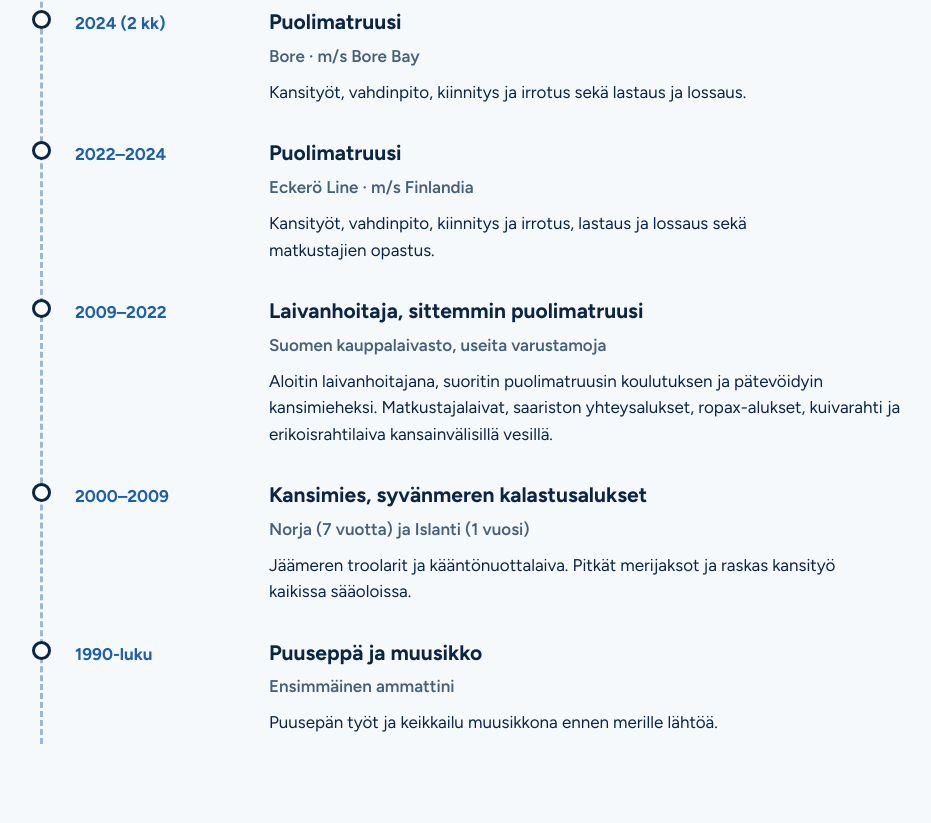
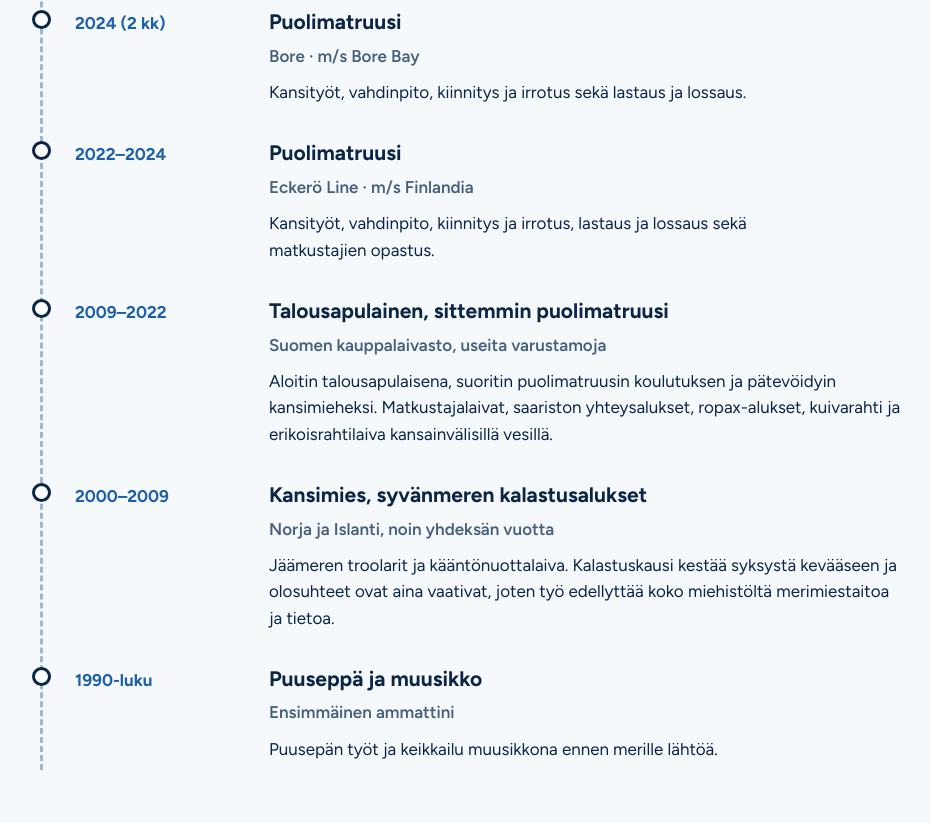
Before and after one commit to SamppaFIN/RauliRantanenCV, a plain HTML site: page index.html in a window 1280 px wide. Shown: the part 2578-3401 px from the top of the page, without its empty margins (48-979 px from the left). Drawn offline with nearby package versions, Linux system fonts and the light colour scheme.

Commit message:
Apply Rauli's corrections to career history
Co-Authored-By: Claude Fable 5.2 <noreply@anthropic.com>
Claude-Session: https://claude.ai/code/session_01TWsByeJPdkBaNPFCWSkSME

```diff
--- a/index.html
+++ b/index.html
@@ -114,7 +114,7 @@ a{color:#1D5FA8}a:hover{color:#0B2545}
 </div>
 <div style="background: #FFFFFF; border: 1px solid #DCE6EF; border-radius: 14px; padding: 24px 24px 10px">
 <h3 style="margin: 0 0 14px; font-size: 20px; display: flex; align-items: center; gap: 10px"><span aria-hidden="true" style="width: 18px; height: 14px; background: #C8321F; box-sizing: border-box; border-left: 9px solid #FFFFFF; outline: 2px solid #C8321F"></span><span>STCW-koulutukset</span></h3>
-<div style="display: flex; flex-wrap: wrap; justify-content: space-between; gap: 2px 16px; padding: 12px 0; border-top: 1px solid #DCE6EF"><div style="font-weight: 600">Basic Safety Training</div><div style="font-size: 15px; color: #47607A">Voimassa, päivitys 2/2027</div></div>
+<div style="display: flex; flex-wrap: wrap; justify-content: space-between; gap: 2px 16px; padding: 12px 0; border-top: 1px solid #DCE6EF"><div style="font-weight: 600">Basic Safety Training</div><div style="font-size: 15px; color: #47607A">Voimassa</div></div>
 <div style="display: flex; flex-wrap: wrap; justify-content: space-between; gap: 2px 16px; padding: 12px 0; border-top: 1px solid #DCE6EF"><div style="font-weight: 600">Security Awareness (A-VI/6-1)</div><div style="font-size: 15px; color: #47607A">Voimassa</div></div>
 <div style="display: flex; flex-wrap: wrap; justify-content: space-between; gap: 2px 16px; padding: 12px 0; border-top: 1px solid #DCE6EF"><div style="font-weight: 600">Palokoulutus</div><div style="font-size: 15px; color: #47607A">Suoritettu</div></div>
 <div style="display: flex; flex-wrap: wrap; justify-content: space-between; gap: 2px 16px; padding: 12px 0; border-top: 1px solid #DCE6EF"><div style="font-weight: 600">Ensiapukoulutus</div><div style="font-size: 15px; color: #47607A">Suoritettu</div></div>
@@ -199,9 +199,9 @@ a{color:#1D5FA8}a:hover{color:#0B2545}
 <div style="display: flex; flex-wrap: wrap; gap: 4px 24px; align-items: baseline">
 <div style="flex: 0 0 170px; font-weight: 700; color: #1D5FA8">2009–2022</div>
 <div style="flex: 999 1 420px; min-width: 0; display: flex; flex-direction: column; gap: 4px">
-<h3 style="margin: 0; font-size: 21px">Laivanhoitaja, sittemmin puolimatruusi</h3>
+<h3 style="margin: 0; font-size: 21px">Talousapulainen, sittemmin puolimatruusi</h3>
 <div style="font-weight: 600; color: #47607A">Suomen kauppalaivasto, useita varustamoja</div>
-<p style="margin: 6px 0 0; max-width: 640px; text-wrap: pretty">Aloitin laivanhoitajana, suoritin puolimatruusin koulutuksen ja pätevöidyin kansimieheksi. Matkustajalaivat, saariston yhteysalukset, ropax-alukset, kuivarahti ja erikoisrahtilaiva kansainvälisillä vesillä.</p>
+<p style="margin: 6px 0 0; max-width: 640px; text-wrap: pretty">Aloitin talousapulaisena, suoritin puolimatruusin koulutuksen ja pätevöidyin kansimieheksi. Matkustajalaivat, saariston yhteysalukset, ropax-alukset, kuivarahti ja erikoisrahtilaiva kansainvälisillä vesillä.</p>
 </div>
 </div>
 </div>
@@ -211,8 +211,8 @@ a{color:#1D5FA8}a:hover{color:#0B2545}
 <div style="flex: 0 0 170px; font-weight: 700; color: #1D5FA8">2000–2009</div>
 <div style="flex: 999 1 420px; min-width: 0; display: flex; flex-direction: column; gap: 4px">
 <h3 style="margin: 0; font-size: 21px">Kansimies, syvänmeren kalastusalukset</h3>
-<div style="font-weight: 600; color: #47607A">Norja (7 vuotta) ja Islanti (1 vuosi)</div>
-<p style="margin: 6px 0 0; max-width: 640px; text-wrap: pretty">Jäämeren troolarit ja kääntönuottalaiva. Pitkät merijaksot ja raskas kansityö kaikissa sääoloissa.</p>
+<div style="font-weight: 600; color: #47607A">Norja ja Islanti, noin yhdeksän vuotta</div>
+<p style="margin: 6px 0 0; max-width: 640px; text-wrap: pretty">Jäämeren troolarit ja kääntönuottalaiva. Kalastuskausi kestää syksystä kevääseen ja olosuhteet ovat aina vaativat, joten työ edellyttää koko miehistöltä merimiestaitoa ja tietoa.</p>
 </div>
 </div>
 </div>
```
Also changed, not shown: 2 other files.
